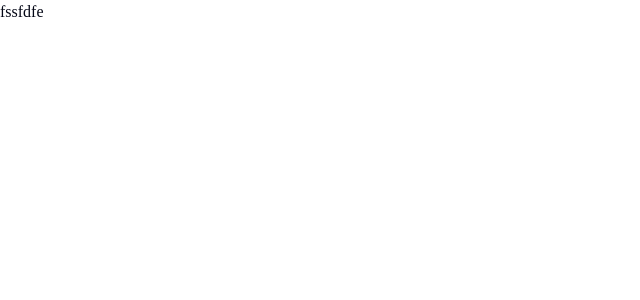
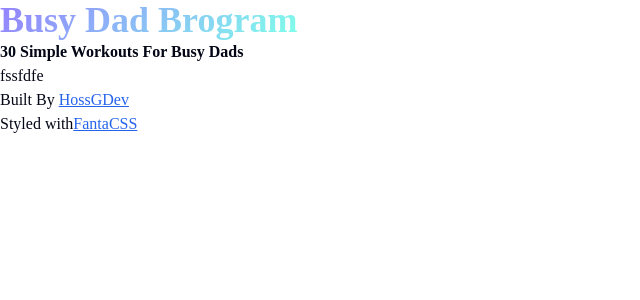
Before and after one commit to HossGDev/BusyDadBod, a React (Vite) app in the folder DadBodMod/: page / in a window 1280 px wide. Shown: the top 300 px of the page, without its empty margins (0-640 px from the left). Built offline with nearby package versions, Linux system fonts and the light colour scheme; a web font is replaced by a local one.

Commit message:
Complete Layout.jsx file

```diff
--- a/DadBodMod/src/components/Layout.jsx
+++ b/DadBodMod/src/components/Layout.jsx
@@ -1,10 +1,26 @@
 export default function Layout (props) {
 
-    const { children } = props;
+    const {children} = props;
+
+    const header = (
+        <header>
+            <h1 className="text-gradient">Busy Dad Brogram</h1>
+            <p><strong>30 Simple Workouts For Busy Dads</strong></p>
+        </header>
+    )
+
+const footer = (
+        <footer>
+            <p>Built By <a href="https://www.hossgdev.netlify.app/"  target="_blank">HossGDev</a><br/>Styled with
+            <a href="https://www.fantacss.smoljames.com" target="_blank">FantaCSS</a></p>
+        </footer>
+    )
 
     return (
         <>
+            {header}
             {children}
+            {footer}
         </>
     )
 }
```
